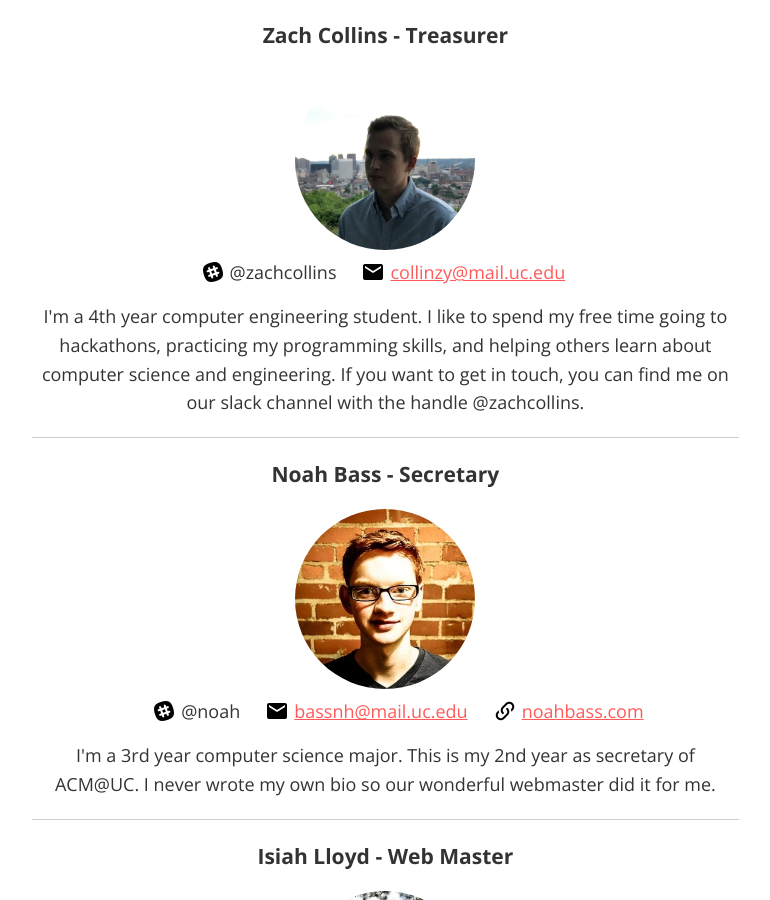
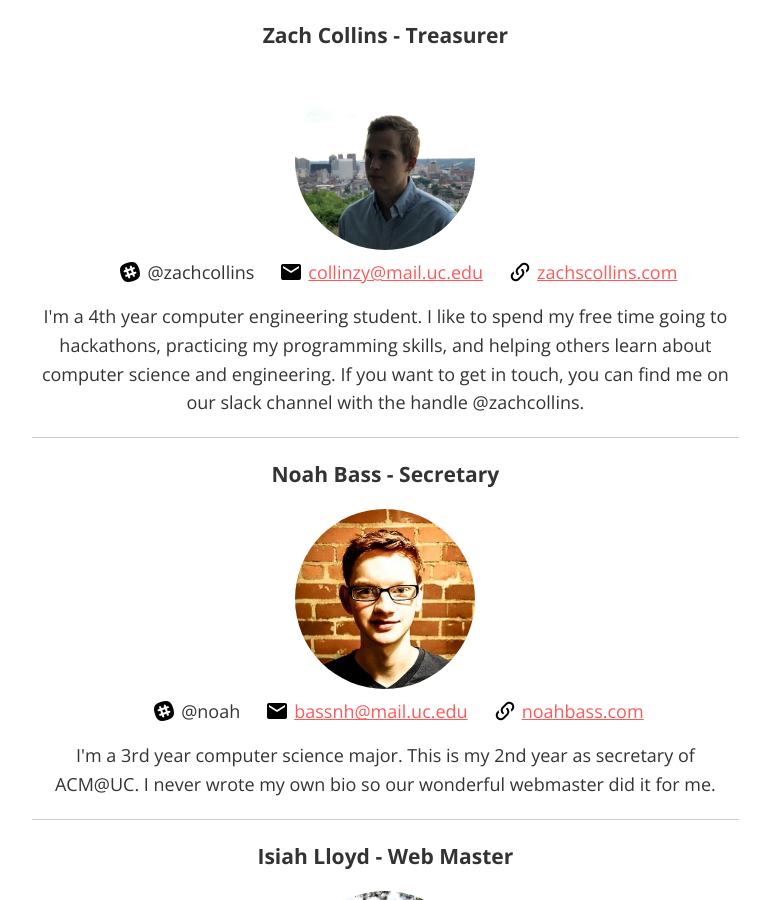
Before and after one commit to ACMatUC/acmatuc.github.io, a Jekyll site: the page built from executives.html, in a window 1280 px wide and 900 px high, scrolled down 1136 px. Shown: the whole window, without its empty margins (343-1113 px from the left). Built offline with Jekyll 4.4.1, drawn with Linux system fonts in a browser that asks for light colours.

Commit message:
Add Zach's website

```diff
--- a/executives.html
+++ b/executives.html
@@ -33,7 +33,7 @@ order: 2
 <div class="executive">
   <h3>Zach Collins - Treasurer</h3>
   <img src="/assets/treasurer.jpg" alt="Treasurer">
-  <span><img class="icon" src="/assets/slack.png">@zachcollins<img class="icon" src="/assets/email.png"><a href="mailto:collinzy@mail.uc.edu">collinzy@mail.uc.edu</a><img class="icon"</span>
+  <span><img class="icon" src="/assets/slack.png">@zachcollins<img class="icon" src="/assets/email.png"><a href="mailto:collinzy@mail.uc.edu">collinzy@mail.uc.edu</a><img class="icon" src="/assets/link-variant.png"><a href="http://zachscollins.com">zachscollins.com</a></span>
   <p>
     I'm a 4th year computer engineering student. I like to spend my free time going to hackathons, practicing my programming skills, and helping others learn about computer science and engineering. If you want to get in touch, you can find me on our slack channel with the handle @zachcollins.
   </p>
```
